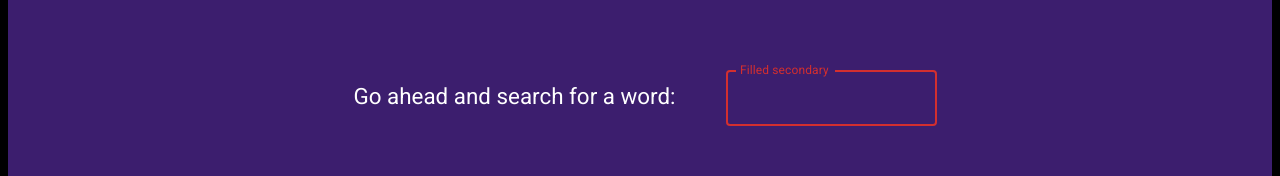
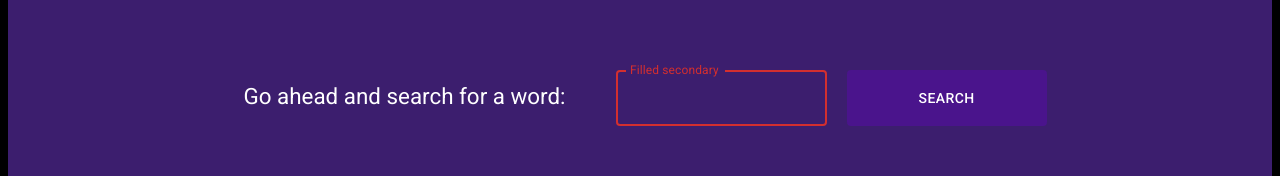
Before and after one commit to gavriel44/aws-dictionary, a React (Create React App) app: page / in a window 1280 px wide. Shown: the part 774-950 px from the top of the page. Built offline with nearby package versions, Linux system fonts and the light colour scheme.

Commit message:
added navigation to drop menu home button

```diff
--- a/src/components/Home.js
+++ b/src/components/Home.js
@@ -1,4 +1,4 @@
-import { Box, FormGroup, TextField, Typography } from "@mui/material";
+import { Box, Button, FormGroup, TextField, Typography } from "@mui/material";
 import React, { useState } from "react";
 // import Image from "./test4.jpg";
 import { Paper } from "@mui/material";
@@ -6,6 +6,8 @@ import "./homeStyle.css";
 import SearchIcon from "@mui/icons-material/Search";
 import { useNavigate } from "react-router-dom";
 import { lettersOnly } from "../utils/help";
+import { purple } from "@mui/material/colors";
+import { styled, alpha } from "@mui/material/styles";
 
 export default function Home() {
   const [inputState, setInputState] = useState("");
@@ -14,6 +16,16 @@ export default function Home() {
     e.preventDefault();
     navigate(`words/${lettersOnly(inputState)}`);
   };
+
+  const ColorButton = styled(Button)(({ theme }) => ({
+    color: theme.palette.getContrastText(purple[900]),
+    backgroundColor: purple[900],
+    "&:hover": {
+      backgroundColor: purple[700],
+    },
+    marginLeft: "20px",
+    width: "200px",
+  }));
 
   return (
     <div>
@@ -85,6 +97,8 @@ export default function Home() {
               value={inputState}
               onChange={(e) => setInputState(e.target.value)}
             />
+
+            <ColorButton onClick={handleSubmit}>Search</ColorButton>
           </Box>
         </div>
       </section>
--- a/src/components/SearchAppBar.js
+++ b/src/components/SearchAppBar.js
@@ -84,10 +84,6 @@ export default function SearchAppBar() {
     setAnchorEl(null);
   };
 
-  React.useEffect(() => {
-    console.log(searchInputState);
-  }, [searchInputState]);
-
   const inputRef = React.useRef(null);
 
   const handleEnterKeyUp = (e) => {
@@ -132,7 +128,14 @@ export default function SearchAppBar() {
               "aria-labelledby": "basic-button",
             }}
           >
-            <MenuItem onClick={handleClose}>Home</MenuItem>
+            <MenuItem
+              onClick={() => {
+                handleClose();
+                navigate("/");
+              }}
+            >
+              Home
+            </MenuItem>
             <MenuItem onClick={handleClose}>Search history</MenuItem>
             <MenuItem onClick={handleClose}>Surprise me!</MenuItem>
           </Menu>
```
